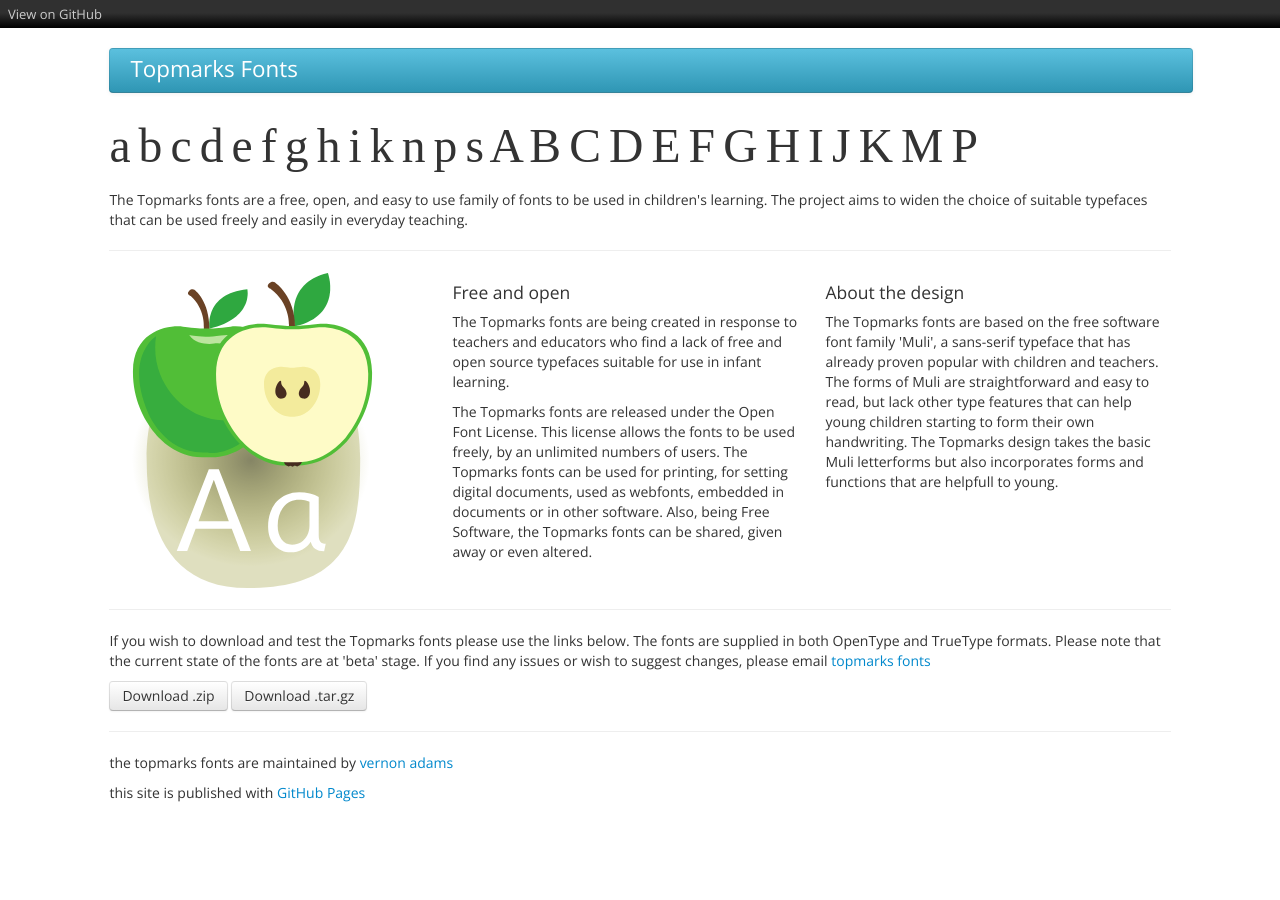
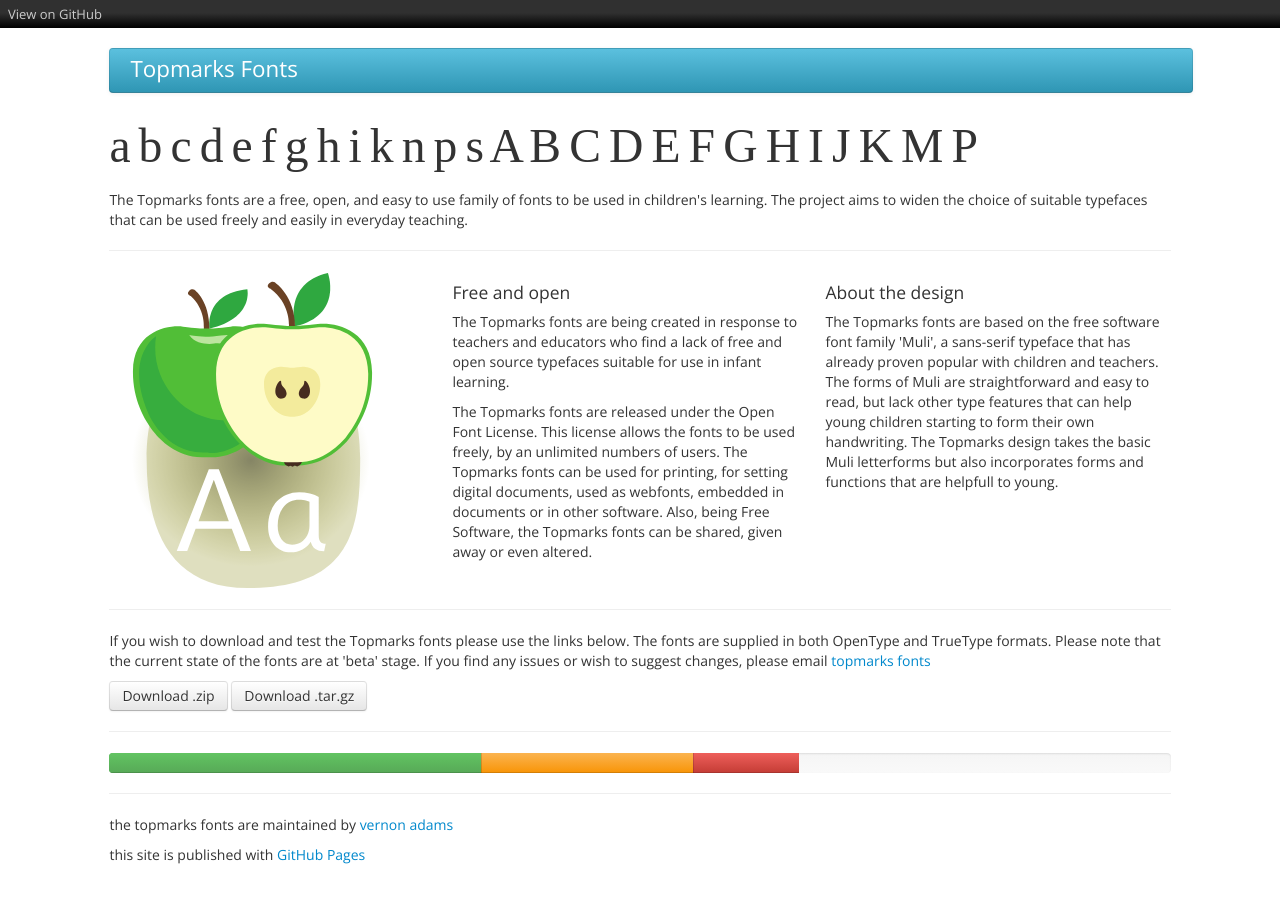
Before and after one commit to vernnobile/topmarks, a Jekyll site: the page built from index.html, in a window 1280 px wide. Built offline with Jekyll 4.4.1, drawn with Linux system fonts in a browser that asks for light colours; some web fonts are replaced.

Commit message:
Update homepage.html

```diff
--- a/_layouts/homepage.html
+++ b/_layouts/homepage.html
@@ -6,5 +6,7 @@
 <hr>
 {% include downloads.html %}
 <hr>
+{% include roadmap.html %}
+<hr>
 {% include footer.html %}
 {% include html-end.html %}
```
